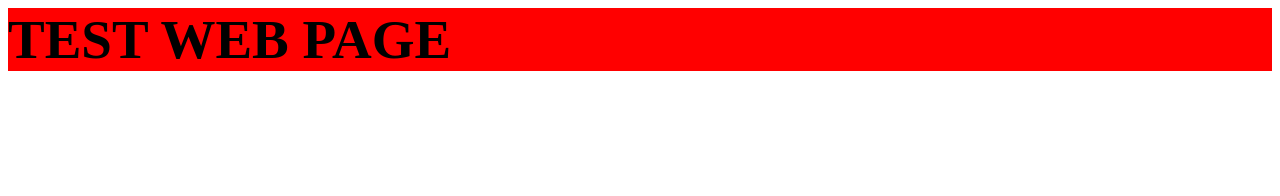
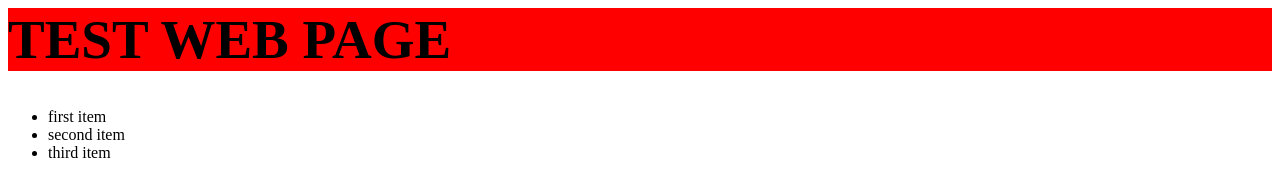
Before and after one commit to ginderst/ginderst001, a plain HTML site: page index.html in a window 1280 px wide. Drawn offline with Linux system fonts and the light colour scheme.

Commit message:
Add list

```diff
--- a/index.html
+++ b/index.html
@@ -5,5 +5,10 @@
 </head>
 <body>
     <h1>TEST WEB PAGE</h1>
+    <ul>
+        <li>first item</li>
+        <li>second item</li>
+        <li>third item</li>
+    </ul>
 </body>
 </html>
```
